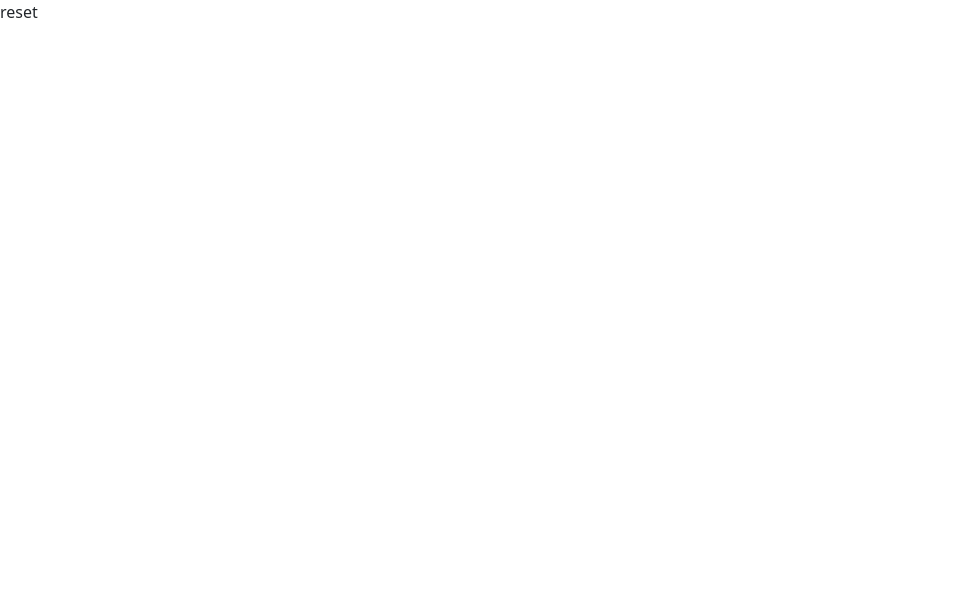
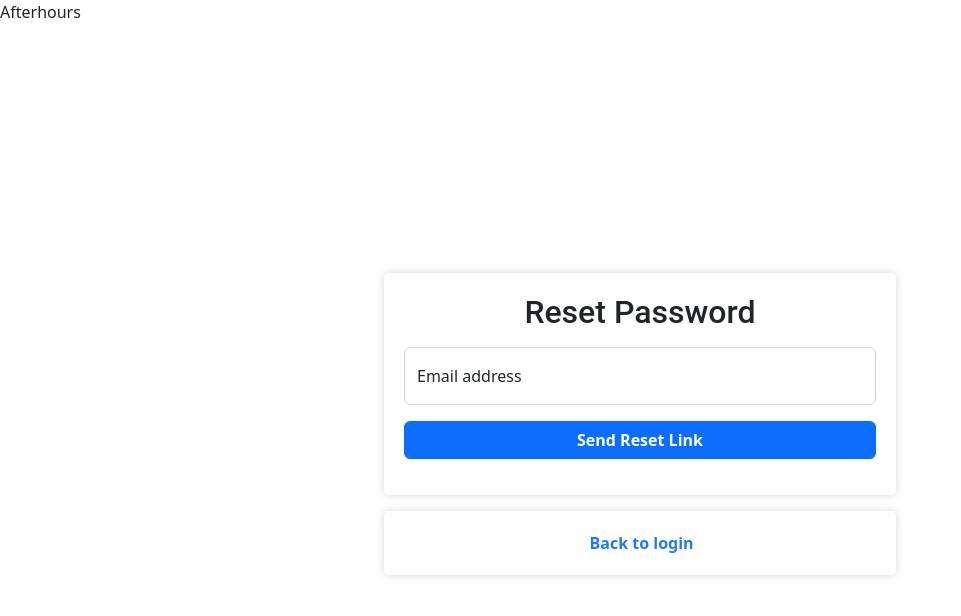
Before and after one commit to Tarleton-Computer-Society/afterhours, a React (Create React App) app in the folder main/frontend/: page /Resetpassword in a window 1280 px wide. Shown: the top 616 px of the page, without its empty margins (0-961 px from the left). Built offline with nearby package versions, Linux system fonts and the light colour scheme.

Commit message:
completed authentication pages

```diff
--- a/main/frontend/src/views/auth/Login.js
+++ b/main/frontend/src/views/auth/Login.js
@@ -44,7 +44,8 @@ function Login(props) {
 <div class="form-floating">
   <input type="password" class="form-control" id="floatingPassword" placeholder="Password"/>
   <label for="floatingPassword">Password</label>
-  <span className='for-pas'>forgot password?</span>
+  <span className='for-pas'>
+    <a href="/resetpassword"> forgot password?</a></span>
 </div>  <div class="mb-3  ">
 
   <button type="submit" class="btn btn-primary">Login</button></div>
--- a/main/frontend/src/views/auth/ResetPassword.js
+++ b/main/frontend/src/views/auth/ResetPassword.js
@@ -1,6 +1,7 @@
 import React from 'react';
-
+import { AuthNavBar } from '../../components';
 import PropTypes from 'prop-types';
+import { useHistory,Redirect } from 'react-router-dom';
 
 // #region constants
 
@@ -22,21 +23,35 @@ const defaultProps = {};
 /**
  *
  */
-class ResetPassword extends React.Component {
-constructor(props) {
-    super(props);
+function ResetPassword(props) {
 
-    this.state = {
-    };
-}
 
-    render() {
-        return <div>reset</div>;
+        return (<>
+        <div className="auth-col">
+<AuthNavBar />
+
+           <div className="auth-body">
+            <div className="auth-form">
+                <h2>Reset Password</h2>
+                <form>
+                <div class="form-floating mb-3">
+  <input type="email" class="form-control" id="floatingInput" placeholder="name@example.com"/>
+  <label for="floatingInput">Email address</label>
+</div>
+   <div class="mb-3  ">
+
+  <button type="submit" class="btn btn-primary">Send Reset Link</button></div>
+                    </form>
+
+
+            </div>
+            <div className="auth-form mt-3">  <a href="/login"> <span className="smaautt"  > <span className="nex">Back to login</span></span></a></div>
+
+           </div>
+            </div>
+        </>);
     }
-}
 
-ResetPassword.propTypes = propTypes;
-ResetPassword.defaultProps = defaultProps;
-// #endregion
 
-export default ResetPassword;
+
+export default  ResetPassword;
```
